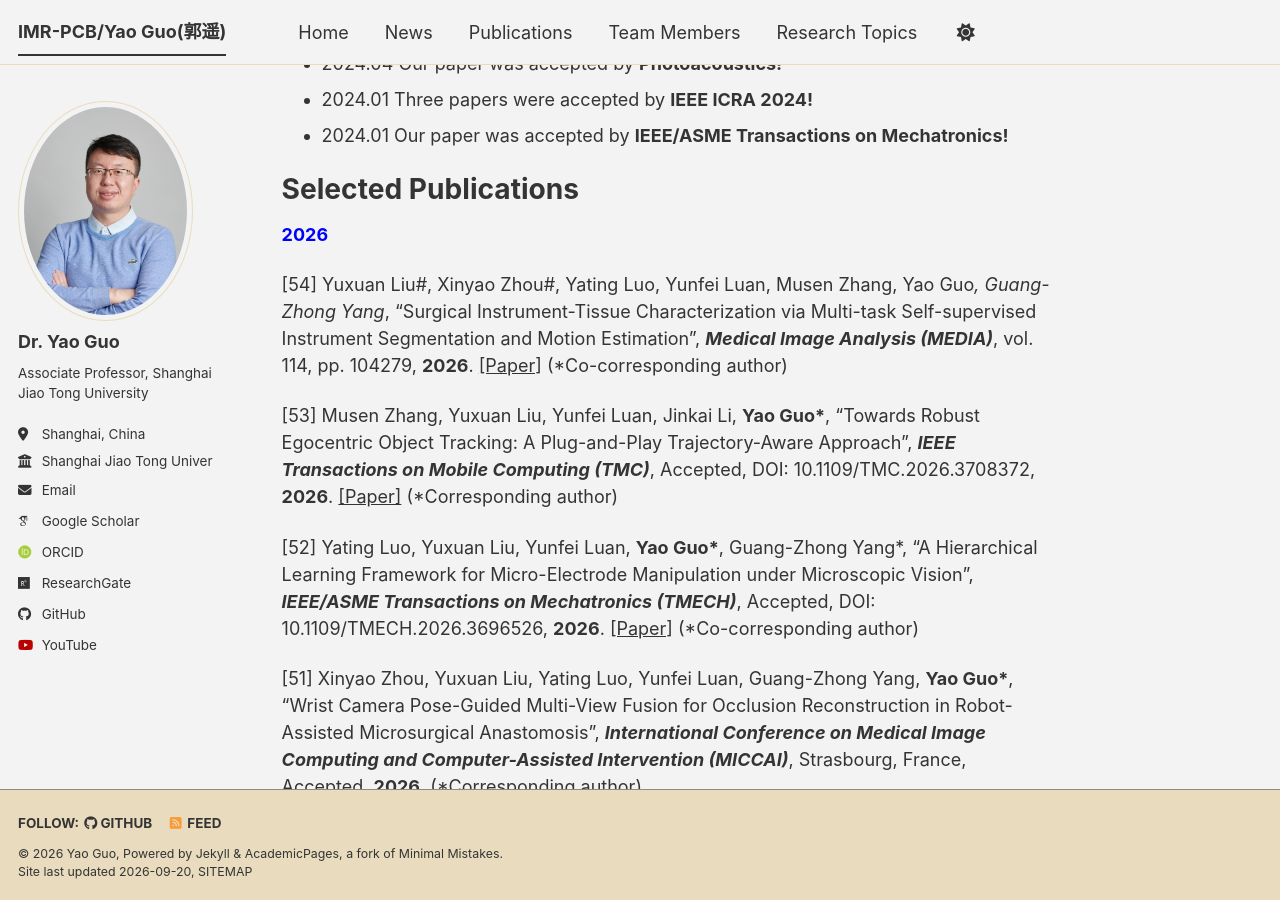
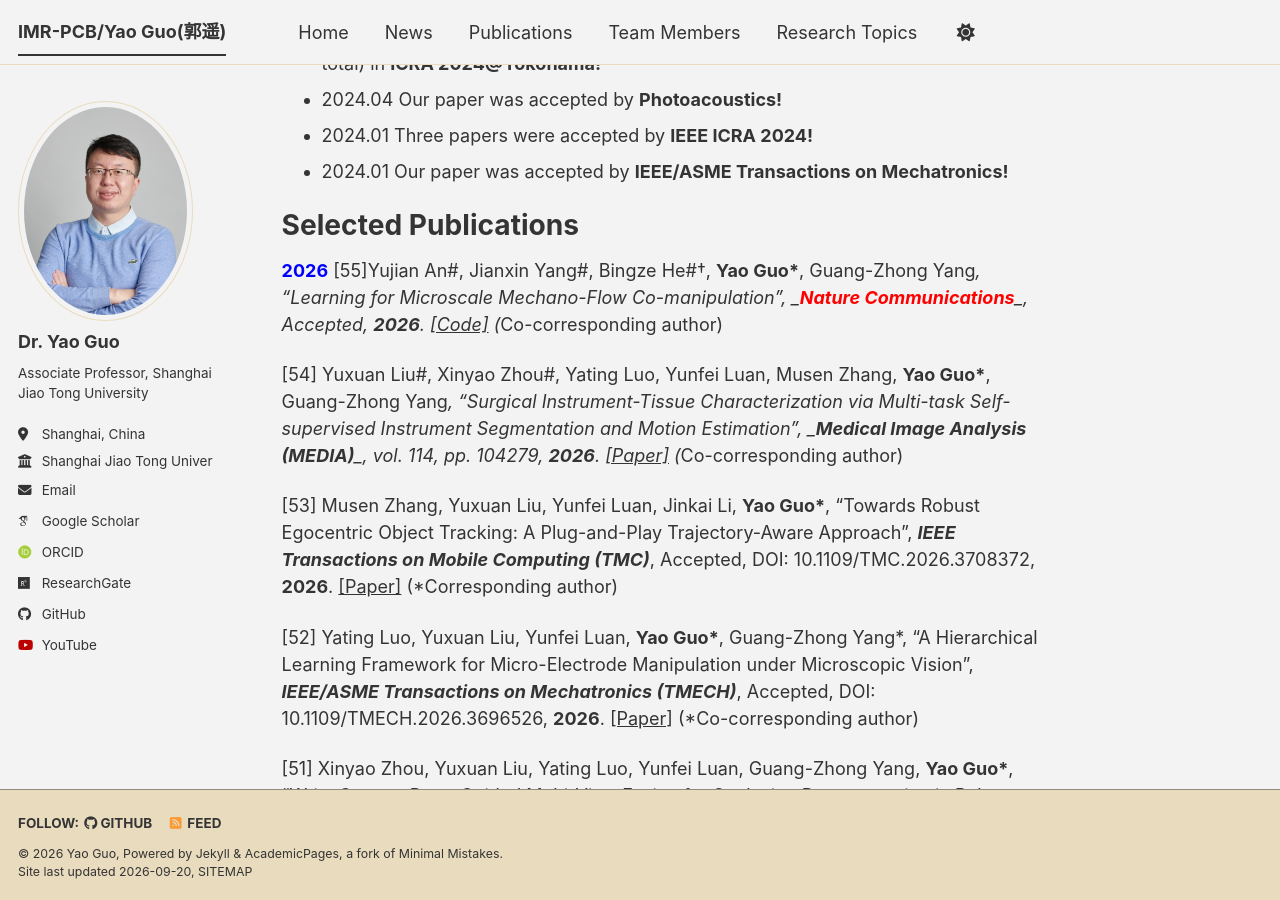
Before and after one commit to IMR-PCB/IMR-PCB.github.io, a Jekyll site: the page built from _pages/about.md, in a window 1280 px wide and 900 px high, scrolled down 2392 px. Built offline with Jekyll 4.4.1, drawn with Linux system fonts in a browser that asks for light colours; some web fonts are replaced; a script bundle is joined from its source files by our own code; library files that are not in the unit come from our copies; some of the changed text lies outside the part shown.

Commit message:
Update about.md

```diff
--- a/_pages/about.md
+++ b/_pages/about.md
@@ -21,18 +21,19 @@
 
 News (last three years)
 ======
+* 2026.09 Our paper was accepted by **<span style="color:red">Nature Communications!</span>**
 * 2026.08 Our paper was accepted by **Medical Image Analysis!**
 * 2026.07 Our paper was accepted by **IEEE Transactions on Mobile Computing!**
 * 2026.06 Our paper was accepted by **MICCAI 2026!**
 * 2026.06 Yunfei Luan and Yuxuan Liu presented their papers (2 in total) in **ICRA 2026@Vienna!**
 * 2026.05 Our paper was accepted by **IEEE/ASME Transactions on Mechatronics!**
-* 2026.05 Our paper was selected as the finalists of **IEEE ICRA 2026** <span style="color:red">Best Paper Award in Medical Robotics!</span>
+* 2026.05 Our paper was selected as the finalists of **IEEE ICRA 2026** **<span style="color:red">Best Paper Award in Medical Robotics!</span>**
 * 2026.03 Our paper was accepted by **Pattern Recognition!**
 * 2026.02 Two papers were accepted by **ICRA 2026!**
-* 2026.01 Our **Cyborg and Bionic Systems** paper was selected as <span style="color:red">Cover Article</span> and the <span style="color:red">Top 10 papers in 2025! </span>
+* 2026.01 Our **Cyborg and Bionic Systems** paper was selected as **<span style="color:red">Cover Article</span>** and the **<span style="color:red">Top 10 papers in 2025! </span>**
 * 2025.10 Yating Luo,Yuxuan Liu, Xinyao Zhou, Zhenye Xu presented their papers (4 in total) in **IROS 2025@Hangzhou!**
 * 2025.09 Our paper was accepted by **Cyborg and Bionic Systems**!
-* 2025.07 Our paper was awaded the **CGIP 2025** <span style="color:red">Best Oral Presentation!</span>
+* 2025.07 Our paper was awaded the **CGIP 2025** **<span style="color:red">Best Oral Presentation!</span>**
 * 2025.06 Our collaboration pape was accepted by **Frontiers in Robotics and AI!**
 * 2025.06 Our paper was accepted by **IEEE/ASME Transactions on Mechatronics!**
 * 2025.06 Four papers were accepted by **IEEE IROS 2025!**
@@ -45,7 +46,7 @@
 * 2024.09 We showcased NeuroDoc AI in **CIFTIS 2024@Beijing**, which has been widely reported by the People's Daily and other media!
 * 2024.09 Our paper was accepted by **Engineering**!
 * 2024.06 Yunfei Luan was awarded the <span style="color:red">Outstanding Bachelor's Thesis@SJTU (Top 1%)!</span>
-* 2024.06 Our paper was selected as the finalists of **IEEE ICMA 2024** <span style="color:red">Best Paper Award!</span>
+* 2024.06 Our paper was selected as the finalists of **IEEE ICMA 2024** **<span style="color:red">Best Paper Award!</span>**
 * 2024.06 We showcased NeuroDoc AI in **CSA&TISC 2024@Beijing!**
 * 2024.05 Jianxin Yang, Yujian An, Yating Luo, Yuxuan Liu presented their papers (3 in total) in **ICRA 2024@Yokohama!**
 * 2024.04 Our paper was accepted by **Photoacoustics!**
@@ -57,8 +58,9 @@
 Selected Publications
 ======
 <span style="color:blue">**2026**</span>
+\[55\]Yujian An\#, Jianxin Yang\#, Bingze He\#†, **Yao Guo\***, Guang-Zhong Yang*, "Learning for Microscale Mechano-Flow Co-manipulation", _**<span style="color:red">Nature Communications</span>**_, Accepted, **2026**.  [\[Code\]](https://github.com/IMR-PCB/FlowBot) (*Co-corresponding author)
 
-\[54\] Yuxuan Liu\#, Xinyao Zhou\#, Yating Luo, Yunfei Luan, Musen Zhang, Yao Guo*, Guang-Zhong Yang*, "Surgical Instrument-Tissue Characterization via Multi-task Self-supervised Instrument Segmentation and Motion Estimation", _**Medical Image Analysis (MEDIA)**_, vol. 114, pp. 104279, **2026**. [\[Paper\]](https://www.sciencedirect.com/science/article/pii/S1361841526003488)  (*Co-corresponding author)
+\[54\] Yuxuan Liu\#, Xinyao Zhou\#, Yating Luo, Yunfei Luan, Musen Zhang, **Yao Guo\***, Guang-Zhong Yang*, "Surgical Instrument-Tissue Characterization via Multi-task Self-supervised Instrument Segmentation and Motion Estimation", _**Medical Image Analysis (MEDIA)**_, vol. 114, pp. 104279, **2026**. [\[Paper\]](https://www.sciencedirect.com/science/article/pii/S1361841526003488)  (*Co-corresponding author)
 
 \[53\] Musen Zhang, Yuxuan Liu, Yunfei Luan, Jinkai Li, **Yao Guo\***, "Towards Robust Egocentric Object Tracking: A Plug-and-Play Trajectory-Aware Approach", _**IEEE Transactions on Mobile Computing (TMC)**_, Accepted, DOI: 10.1109/TMC.2026.3708372, **2026**.  [\[Paper\]](https://ieeexplore.ieee.org/document/11592614) (\*Corresponding author)
 
```
